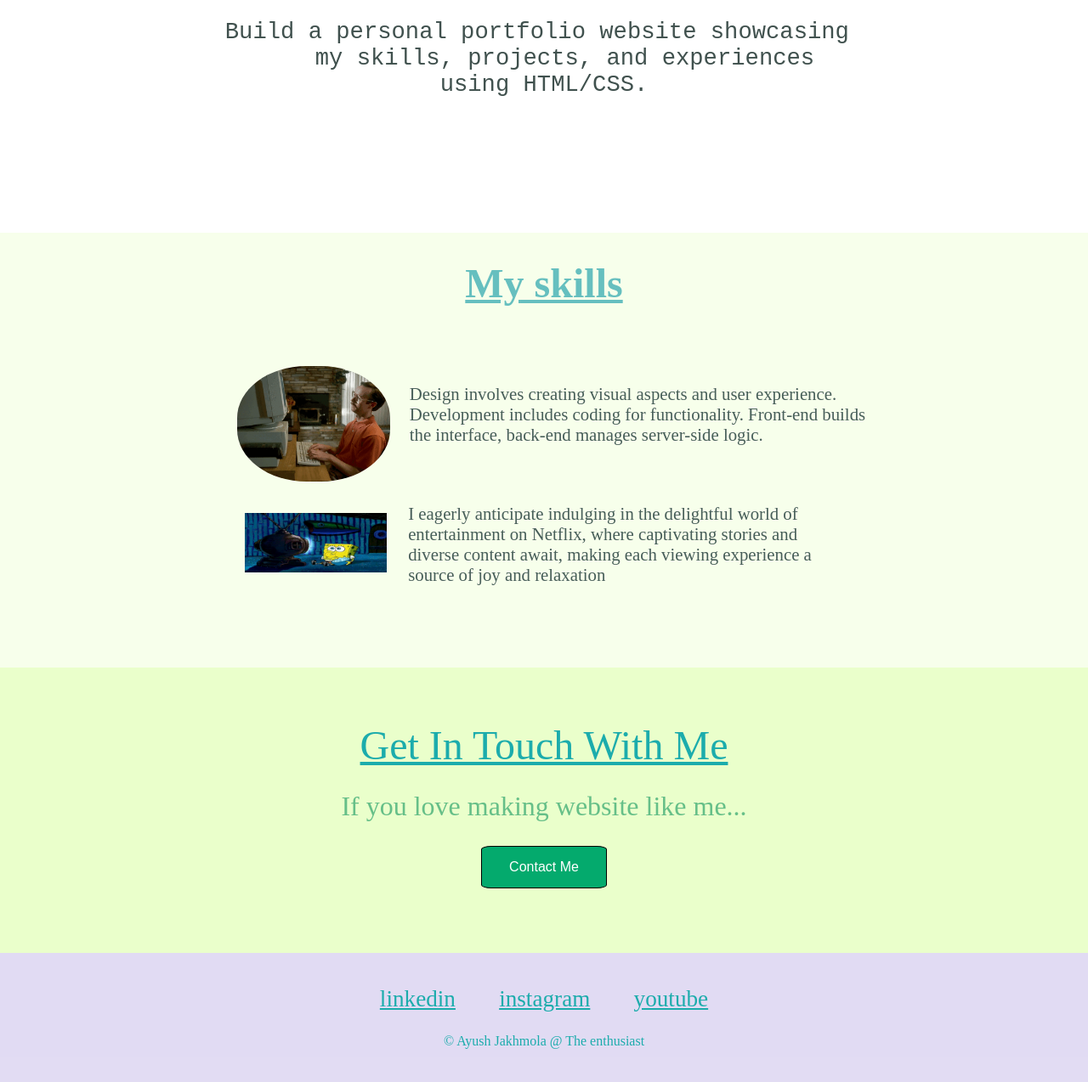
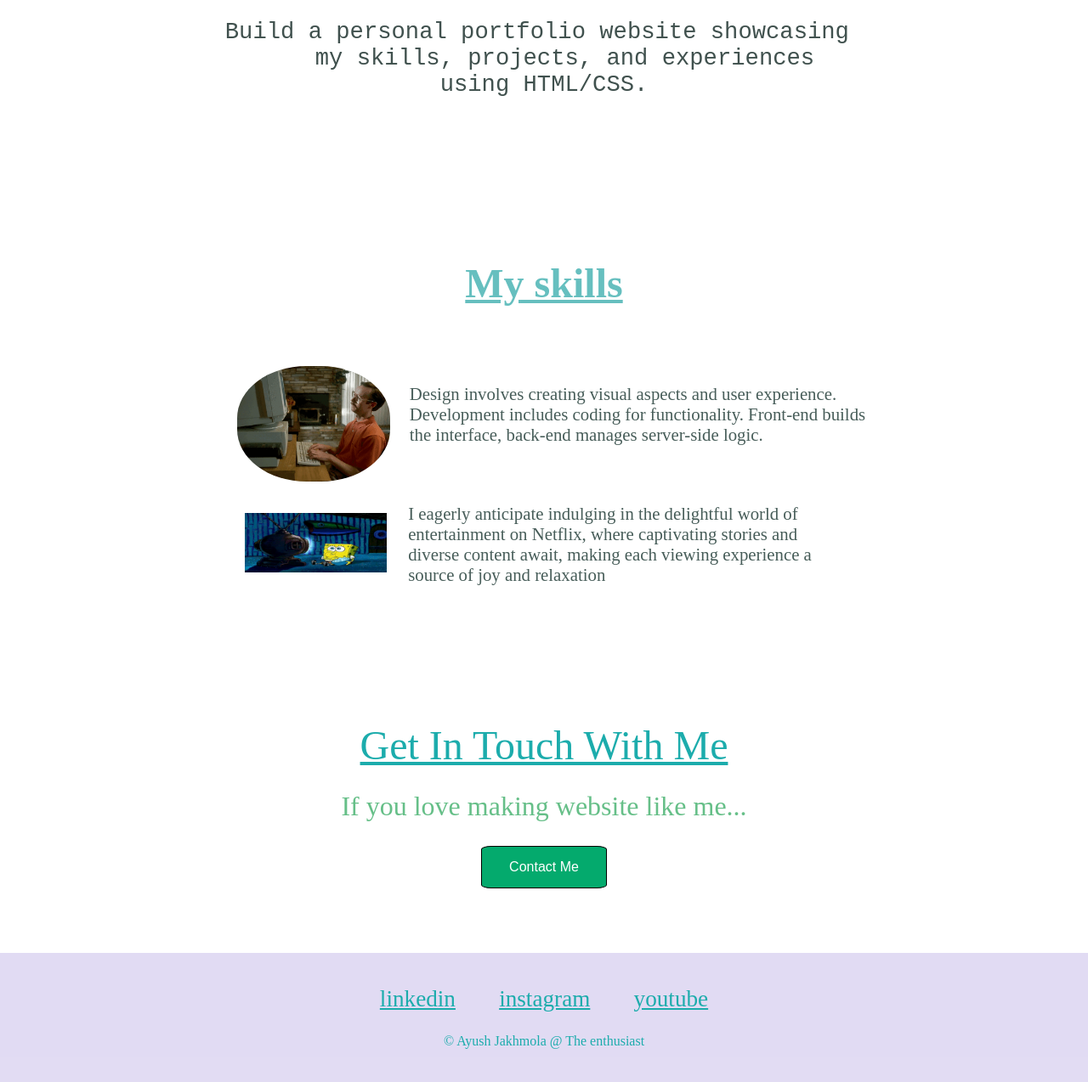
Before and after one commit to Ayushdj2004/portfolio-website3, a plain HTML site: page index.html in a window 1280 px wide. Shown: the part 1042-2316 px from the top of the page at 85% size. Drawn offline with Linux system fonts and the light colour scheme.

Commit message:
Update style.css

```diff
--- a/style.css
+++ b/style.css
@@ -232,12 +232,10 @@ footer{
 
 @media (min-width : 700px) and (max-width : 1500px){
     .sectionthird{
-        background-color: rgba(153, 255, 0, 0.202);
         height: 21rem;
         margin: auto;
     }
     .sectionsecond{
-        background-color: rgba(151, 255, 0, 0.08);
         height: 32rem;
         margin: auto;
     }
```
